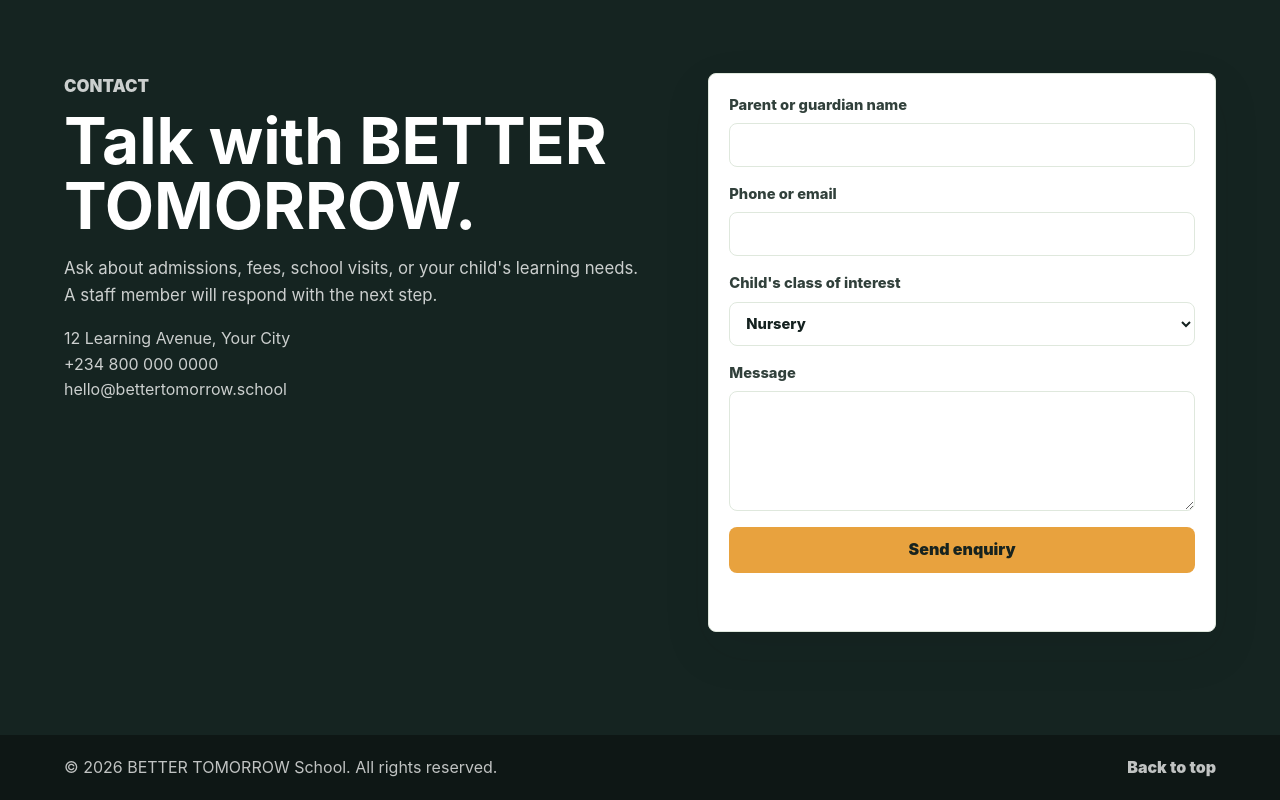
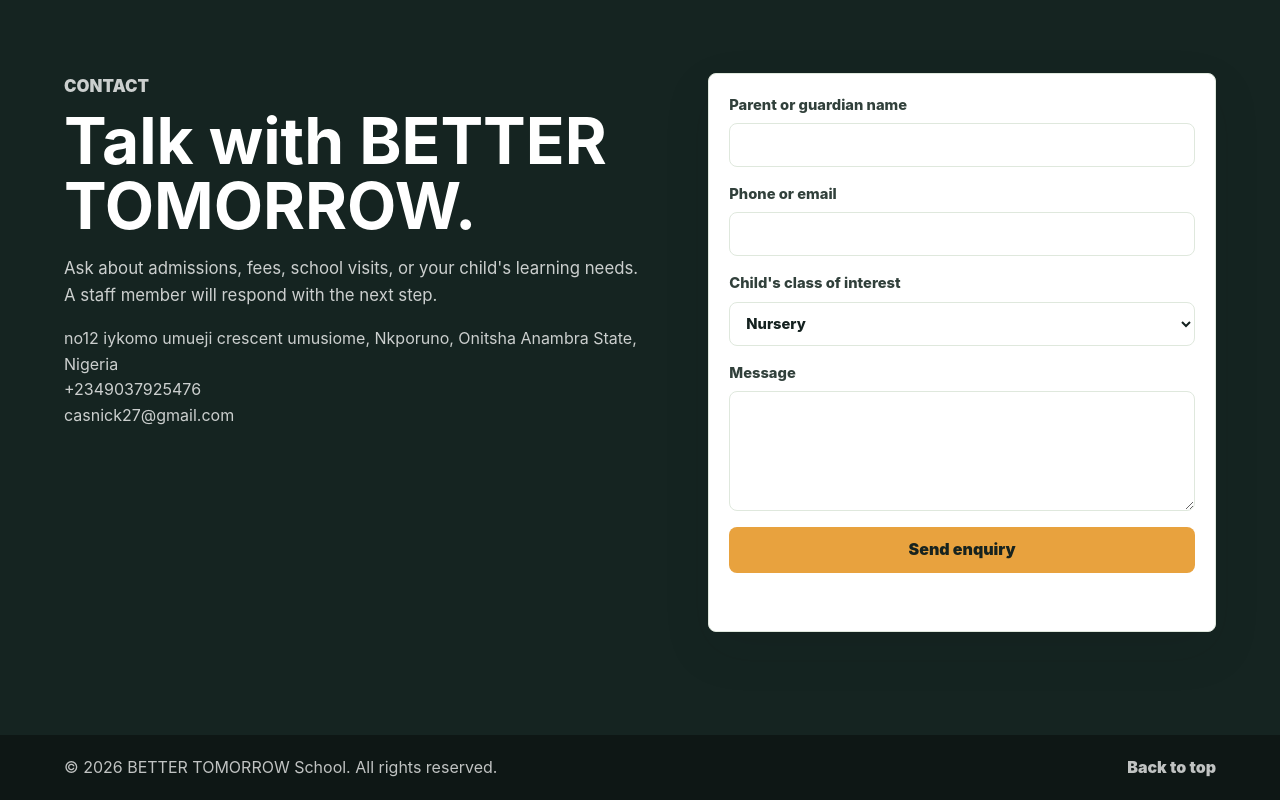
Before and after one commit to Casnick-27/MY-SCHOOL-PORTAL, a plain HTML site: page index.html in a window 1280 px wide. Shown: the part 5685-6485 px from the top of the page. Drawn offline with Linux system fonts and the light colour scheme.

Commit message:
Update contact information in index.html

```diff
--- a/index.html
+++ b/index.html
@@ -328,9 +328,9 @@
             respond with the next step.
           </p>
           <address>
-            12 Learning Avenue, Your City<br />
-            +234 800 000 0000<br />
-            hello@bettertomorrow.school
+            no12 iykomo umueji crescent umusiome, Nkporuno, Onitsha Anambra State, Nigeria<br />
+            +2349037925476<br />
+            casnick27@gmail.com
           </address>
         </div>
         <form class="contact-form" id="contact-form">
```
